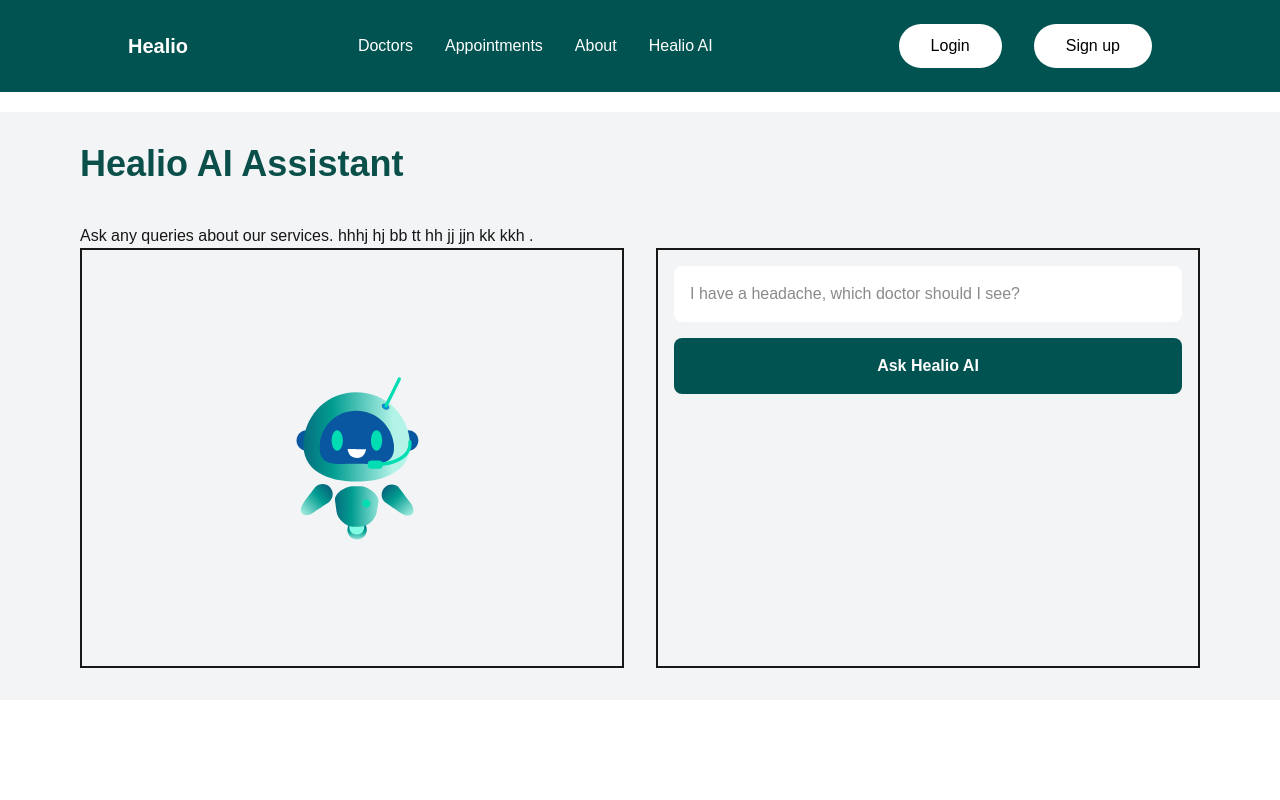
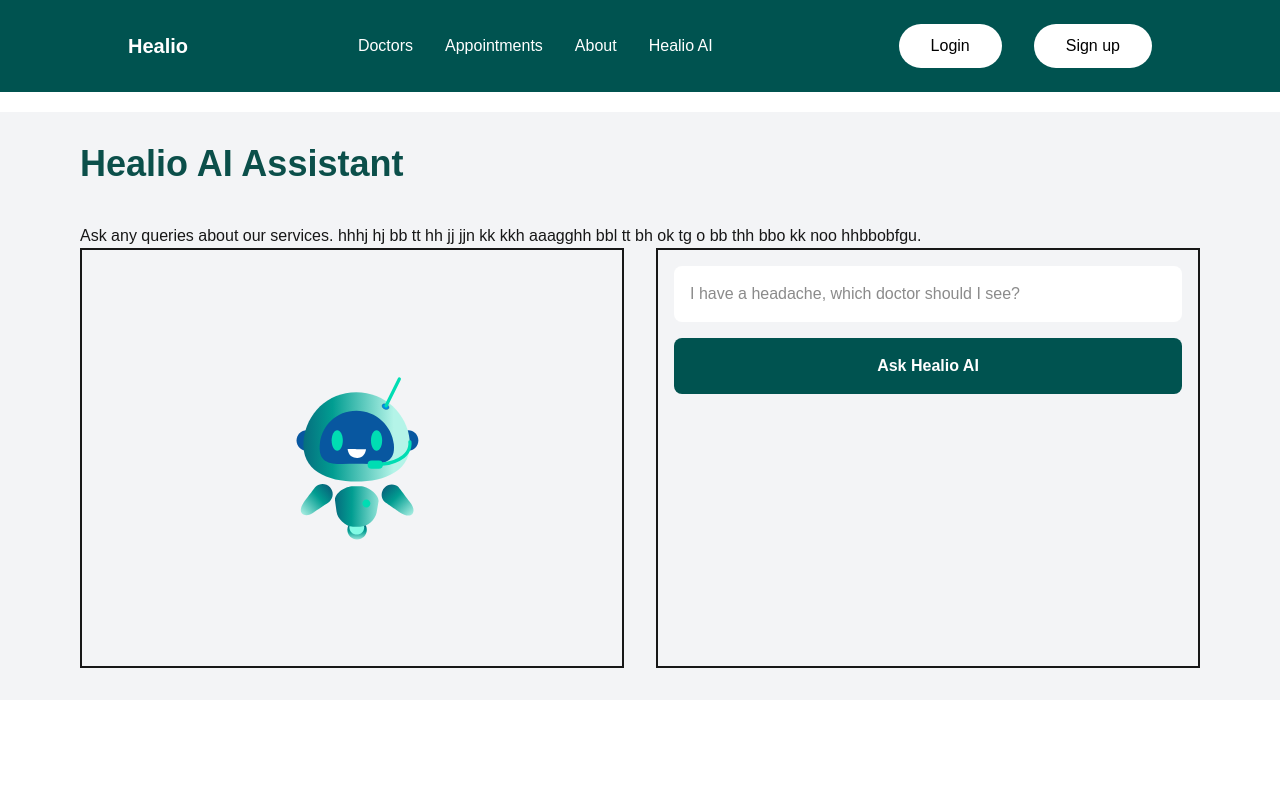
Before and after one commit to jui9797/Healio, a Next.js app: page /healioAi in a window 1280 px wide. Shown: the top 800 px of the page. Built offline with nearby package versions, Linux system fonts and the light colour scheme; no server answers.

Commit message:
feat: add text for detail

```diff
--- a/src/app/healioAi/AiAssistant.jsx
+++ b/src/app/healioAi/AiAssistant.jsx
@@ -38,7 +38,8 @@ const AiAssistant = () => {
         Healio AI Assistant
       </h2>
       <p>
-        Ask any queries about our services. hhhj hj bb tt hh jj jjn kk kkh .{" "}
+        Ask any queries about our services. hhhj hj bb tt hh jj jjn kk kkh
+        aaagghh bbl tt bh ok tg o bb thh bbo kk noo hhbbobfgu.{" "}
       </p>
       <div className="grid grid-cols-1 lg:grid-cols-2 gap-8">
         {/* lottie */}
```
